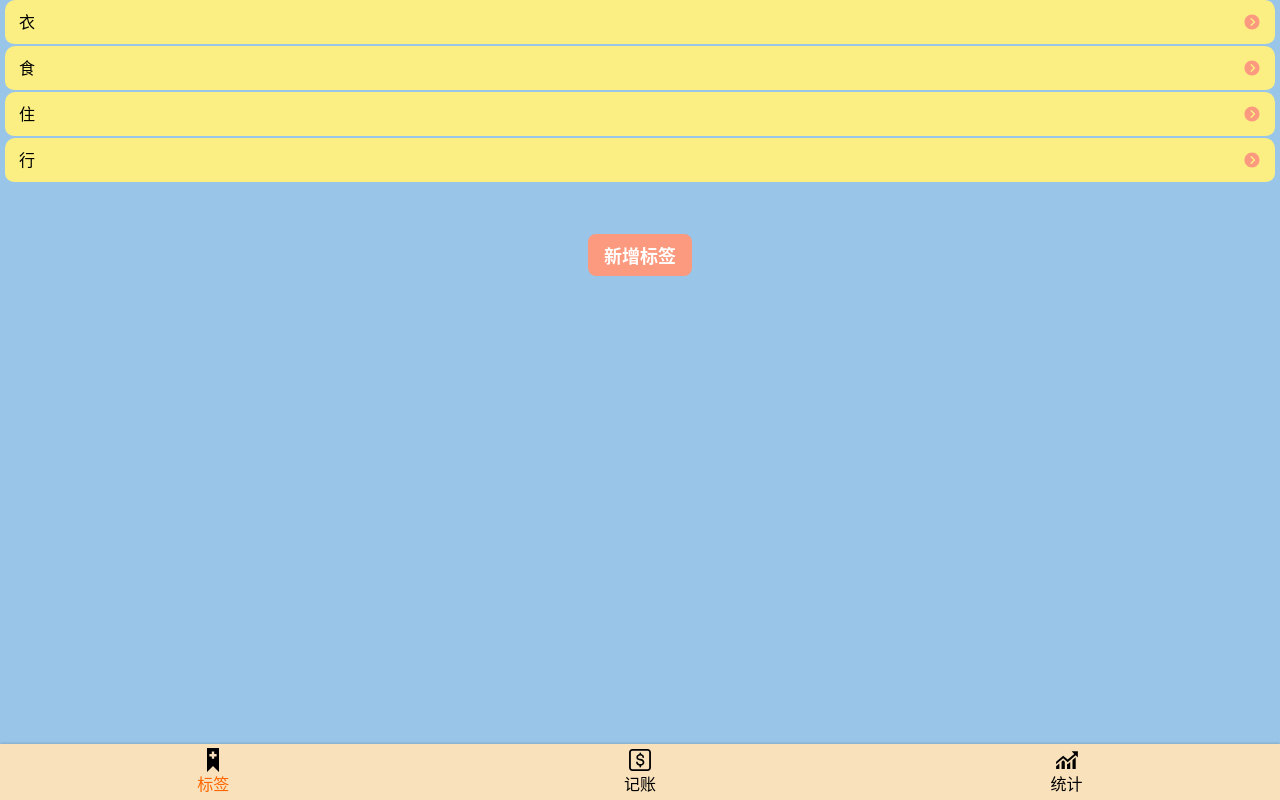
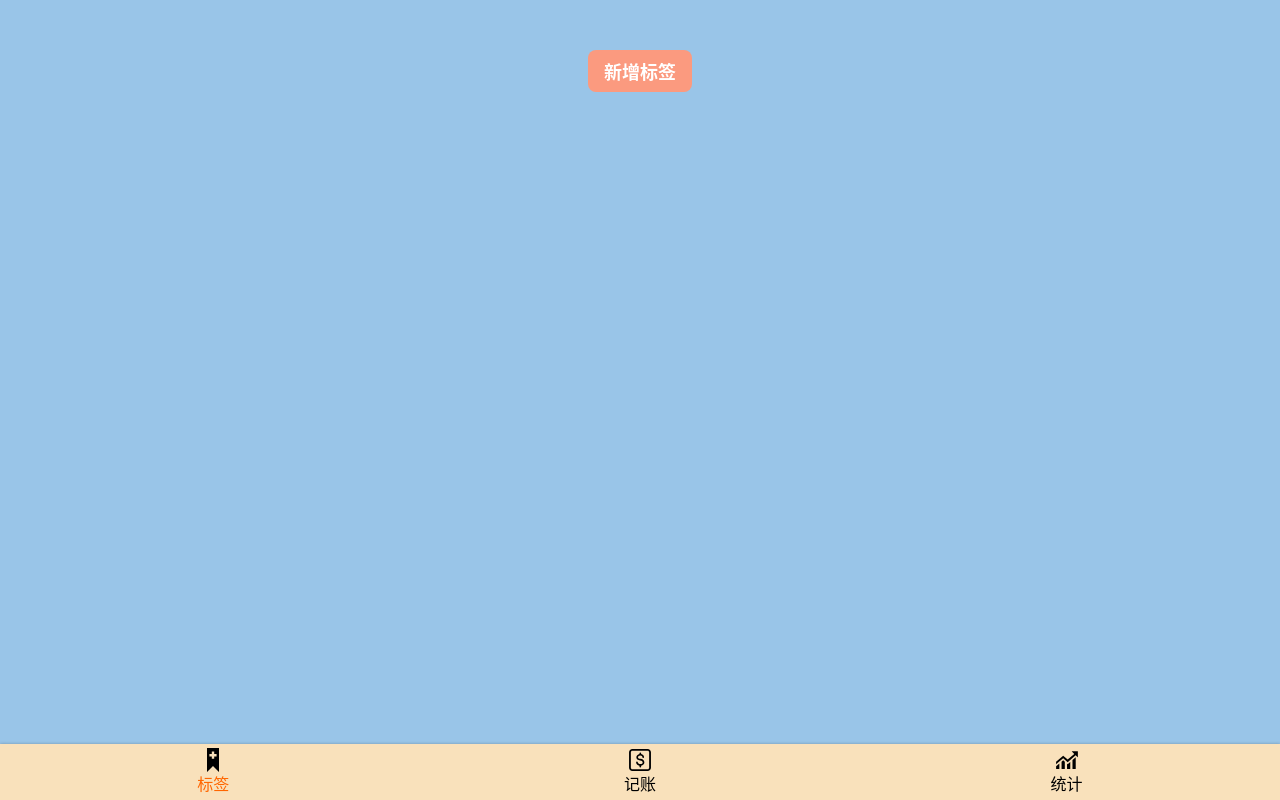
Before and after one commit to XiaoPan-Struggle/Money-steward, a React app: page /#/tags in a window 1280 px wide. Built offline with nearby package versions, Linux system fonts and the light colour scheme.

Commit message:
ref 解决刷新页面多次render BUG

```diff
--- /dev/null
+++ b/src/Hooks/useUpdate.tsx
@@ -0,0 +1,13 @@
+import {useEffect, useRef} from 'react';
+
+export const useUpdate = (fn: () => void,deps: any[]) => {
+  const count = useRef(0);
+  useEffect(() => {
+    count.current += 1;
+  });
+  useEffect(() => {
+    if (count.current > 1) {
+      fn()
+    }
+  }, deps);
+};
--- a/src/index.tsx
+++ b/src/index.tsx
@@ -6,9 +6,7 @@
 import 'index.scss';
 
 ReactDOM.render(
-  <React.StrictMode>
-    <App />
-  </React.StrictMode>,
+  <App/>,
   document.getElementById('root')
 );
 
--- a/src/useTags.tsx
+++ b/src/useTags.tsx
@@ -1,17 +1,25 @@
-import {useState} from 'react';
+import {useEffect, useState} from 'react';
 import {createId} from 'lib/createId';
+import {useUpdate} from 'Hooks/useUpdate';
 
-const defaultId = [
-  {id: createId(), name: '衣'},
-  {id: createId(), name: '食'},
-  {id: createId(), name: '住'},
-  {id: createId(), name: '行'}
-];
+// const defaultId = [
+//   {id: createId(), name: '衣'},
+//   {id: createId(), name: '食'},
+//   {id: createId(), name: '住'},
+//   {id: createId(), name: '行'}
+// ];
 const useTags = () => {
-  const [tags, setTags] = useState<{ id: number, name: string }[]>(defaultId);
-  const findTag = (id: number) => {
-    return tags.filter(v => v.id === id)[0];
-  };
+  const [tags, setTags] = useState<{ id: number, name: string }[]>([]);
+  useEffect(() => {
+    setTags(JSON.parse(window.localStorage.getItem('tags') || '[]'));
+  }, []);
+
+  useUpdate(() => {
+    window.localStorage.setItem('tags', JSON.stringify(tags));
+  },[tags])
+
+  const findTag = (id: number) => tags.filter(v => v.id === id)[0];
+
   const findTagIndex = (id: number) => {
     let result = -1;
     for (let i = 0; i < tags.length; i++) {
@@ -22,22 +30,21 @@
     }
     return result;
   };
-  const updateTag = (id: number, obj: { name: string }) => {
-    // const index = findTagIndex(id);
-    // const tagsClone = JSON.parse(JSON.stringify(tags));
-    // tagsClone.splice(index, 1, {id: id, name: obj.name});
-    // setTags(tagsClone);
-    setTags(tags.map(tag => {
-      return tag.id === id ? {id, name:obj.name} : tag;
-    }))
+
+  const updateTag = (id: number, {name}: { name: string }) => {
+    setTags(tags.map(tag => tag.id === id ? {id, name} : tag));
   };
+
   const deleteTag = (id: number) => {
-    // const index = findTagIndex(id);
-    // const tagsClone = JSON.parse(JSON.stringify(tags));
-    // tagsClone.splice(index, 1);
-    // setTags(tagsClone);
-    setTags(tags.filter(tag => tag.id !== id))
+    setTags(tags.filter(tag => tag.id !== id));
   };
-  return {tags, setTags, findTag, updateTag, findTagIndex, deleteTag};
+
+  const addTag = () => {
+    const tagName = window.prompt('请输入您要添加的标签名');
+    if (tagName !== null) {
+      setTags([...tags, {id: createId(), name: tagName}]);
+    }
+  };
+  return {tags, setTags, addTag, findTag, updateTag, findTagIndex, deleteTag};
 };
 export {useTags};
--- a/src/views/Money/TagsSection.tsx
+++ b/src/views/Money/TagsSection.tsx
@@ -1,21 +1,14 @@
 import React from 'react';
 import {_TagsSection} from './TagsSection/UI';
 import {useTags} from 'useTags';
-import {createId} from 'lib/createId';
-
 type Props = {
   value: number[];
   onChange: (value: number[]) => void
 }
 const TagsSection: React.FC<Props> = (props) => {
-  const {tags, setTags} = useTags();
+  const {tags, addTag} = useTags();
   const selectedTagIds = props.value;
-  const onAddTag = () => {
-    const tagName = window.prompt('请输入您要添加的标签名');
-    if (tagName !== null) {
-      setTags([...tags, {id: createId(), name: tagName}]);
-    }
-  };
+
   const onToggleTag = (tagId: number) => {
     // selectedTags 里存放被选中的标签
     const index = selectedTagIds.indexOf(tagId);
@@ -33,7 +26,7 @@
           <li className={getClass(tag.id)} key={tag.id} onClick={() => {onToggleTag(tag.id);}}>{tag.name}</li>
         )}
       </ol>
-      <button onClick={onAddTag}>新增标签</button>
+      <button onClick={addTag}>新增标签</button>
     </_TagsSection>
   );
 };
--- a/src/views/Tags.tsx
+++ b/src/views/Tags.tsx
@@ -2,27 +2,28 @@
 import React from 'react';
 import {useTags} from 'useTags';
 import Icon from 'components/Icon';
-import { Link } from 'react-router-dom';
+import {Link} from 'react-router-dom';
 import {Button, Center, TagList} from './Tags/UI';
 
 function Tags() {
-  const {tags} = useTags()
-  return(
+  const {tags, addTag} = useTags();
+  return (
     <Layout>
       <TagList>
         {tags.map(tag => (
           <li className="oneLine" key={tag.id}>
             <Link to={'/tags/' + tag.id}>
-              <span>{tag.name}</span>
-              <Icon name="right" />
+              <span>{`${tag.id}:${tag.name}`}</span>
+              <Icon name="right"/>
             </Link>
           </li>
         ))}
       </TagList>
       <Center>
-        <Button>新增标签</Button>
+        <Button onClick={addTag}>新增标签</Button>
       </Center>
     </Layout>
-  )
+  );
 }
-export default Tags
+
+export default Tags;
```
